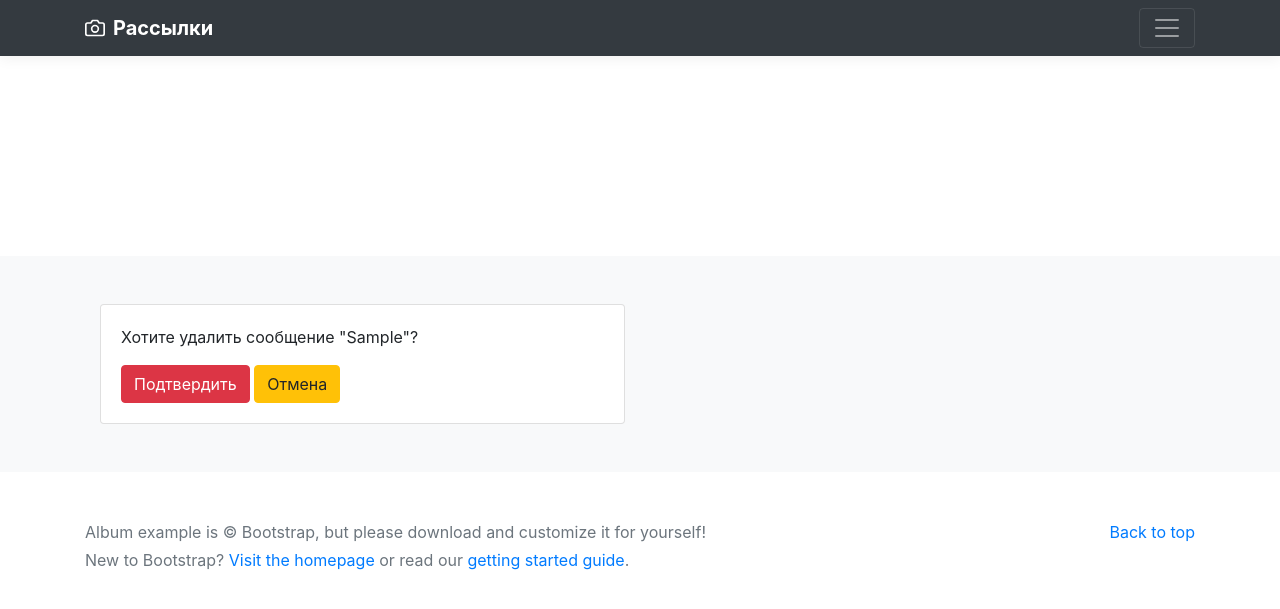
After one commit to jekaGitHub/coursework_6, a Django app: page /messages/delete/1/ in a window 1280 px wide. The commit adds this page. Shown: the top 609 px of the page. Run offline with Django 5.2, Linux system fonts and the light colour scheme; tables that the repository leaves empty hold one stand-in row (values such as "Sample post"); some libraries are stand-ins or nearby versions.

Commit message:
add controller for Message

```diff
--- a/mailings/templates/mailings/includes/inc_message.html
+++ b/mailings/templates/mailings/includes/inc_message.html
@@ -7,10 +7,10 @@
             <p class="card-text">{{ object.body }}</p>
             <div class="d-flex justify-content-between align-items-center">
                 <div class="btn-group">
-                    <a href="#" class="btn btn-sm btn-outline-secondary">Посмотреть</a>
-                    <a href="#" class="btn btn-sm btn-outline-secondary">Редактировать</a>
+                    <a href="{% url 'mailings:view_message' object.pk %}" class="btn btn-sm btn-outline-secondary">Посмотреть</a>
+                    <a href="{% url 'mailings:update_message' object.pk %}" class="btn btn-sm btn-outline-secondary">Редактировать</a>
                 </div>
-                <a href="#" class="btn btn-sm btn-outline-danger">Удалить</a>
+                <a href="{% url 'mailings:delete_message' object.pk %}" class="btn btn-sm btn-outline-danger">Удалить</a>
             </div>
         </div>
     </div>
--- /dev/null
+++ b/mailings/templates/mailings/message_confirm_delete.html
@@ -0,0 +1,20 @@
+{% extends 'mailings/base.html' %}
+
+{% block content %}
+    <div class="col-12">
+        <div class="row">
+            <div class="col-6">
+                <div class="card">
+                    <div class="card-body">
+                        <form method="post">
+                            {% csrf_token %}
+                            <p>Хотите удалить сообщение "{{ object.theme }}"?</p>
+                            <button type="submit" class="btn btn-danger">Подтвердить</button>
+                            <a href="{% url 'mailings:messages' %}" class="btn btn-warning">Отмена</a>
+                        </form>
+                    </div>
+                </div>
+            </div>
+        </div>
+    </div>
+{% endblock %}
--- a/mailings/templates/mailings/message_list.html
+++ b/mailings/templates/mailings/message_list.html
@@ -3,7 +3,7 @@
 {% block content %}
 <div class="row">
     <div class="col-12 mb-5">
-        <a class="btn btn-outline-primary" href="{% url 'mailings:create_client' %}">Добавить сообщение</a>
+        <a class="btn btn-outline-primary" href="{% url 'mailings:create_message' %}">Добавить сообщение</a>
     </div>
     {% for object in object_list %}
         {% include 'mailings/includes/inc_message.html' %}
--- a/mailings/urls.py
+++ b/mailings/urls.py
@@ -1,7 +1,9 @@
 from django.urls import path
 
 from mailings.apps import MailingsConfig
-from mailings.views import index, ClientListView, ClientCreateView, ClientDetailView, ClientUpdateView, ClientDeleteView, MessageListView
+from mailings.views import (index, ClientListView, ClientCreateView, ClientDetailView, ClientUpdateView,
+                            ClientDeleteView, MessageListView, MessageCreateView, MessageDetailView, MessageUpdateView,
+                            MessageDeleteView)
 
 app_name = MailingsConfig.name
 
@@ -13,4 +15,8 @@ urlpatterns = [
     path('clients/edit/<int:pk>/', ClientUpdateView.as_view(), name='update_client'),
     path('clients/delete/<int:pk>/', ClientDeleteView.as_view(), name='delete_client'),
     path('messages/', MessageListView.as_view(), name='messages'),
+    path('messages/create/', MessageCreateView.as_view(), name='create_message'),
+    path('messages/view/<int:pk>/', MessageDetailView.as_view(), name='view_message'),
+    path('messages/edit/<int:pk>/', MessageUpdateView.as_view(), name='update_message'),
+    path('messages/delete/<int:pk>/', MessageDeleteView.as_view(), name='delete_message'),
 ]
--- a/mailings/views.py
+++ b/mailings/views.py
@@ -47,3 +47,24 @@ class MessageListView(ListView):
     extra_context = {
         'title': 'Сообщения для рассылок'
     }
+
+
+class MessageCreateView(CreateView):
+    model = Message
+    fields = '__all__'
+    success_url = reverse_lazy('mailings:messages')
+
+
+class MessageDetailView(DetailView):
+    model = Message
+
+
+class MessageUpdateView(UpdateView):
+    model = Message
+    fields = '__all__'
+    success_url = reverse_lazy('mailings:messages')
+
+
+class MessageDeleteView(DeleteView):
+    model = Message
+    success_url = reverse_lazy('mailings:messages')
```
Also changed, not shown: mailings/templates/mailings/message_detail.html (added, +15 -0 lines), mailings/templates/mailings/message_form.html (added, +19 -0 lines).
